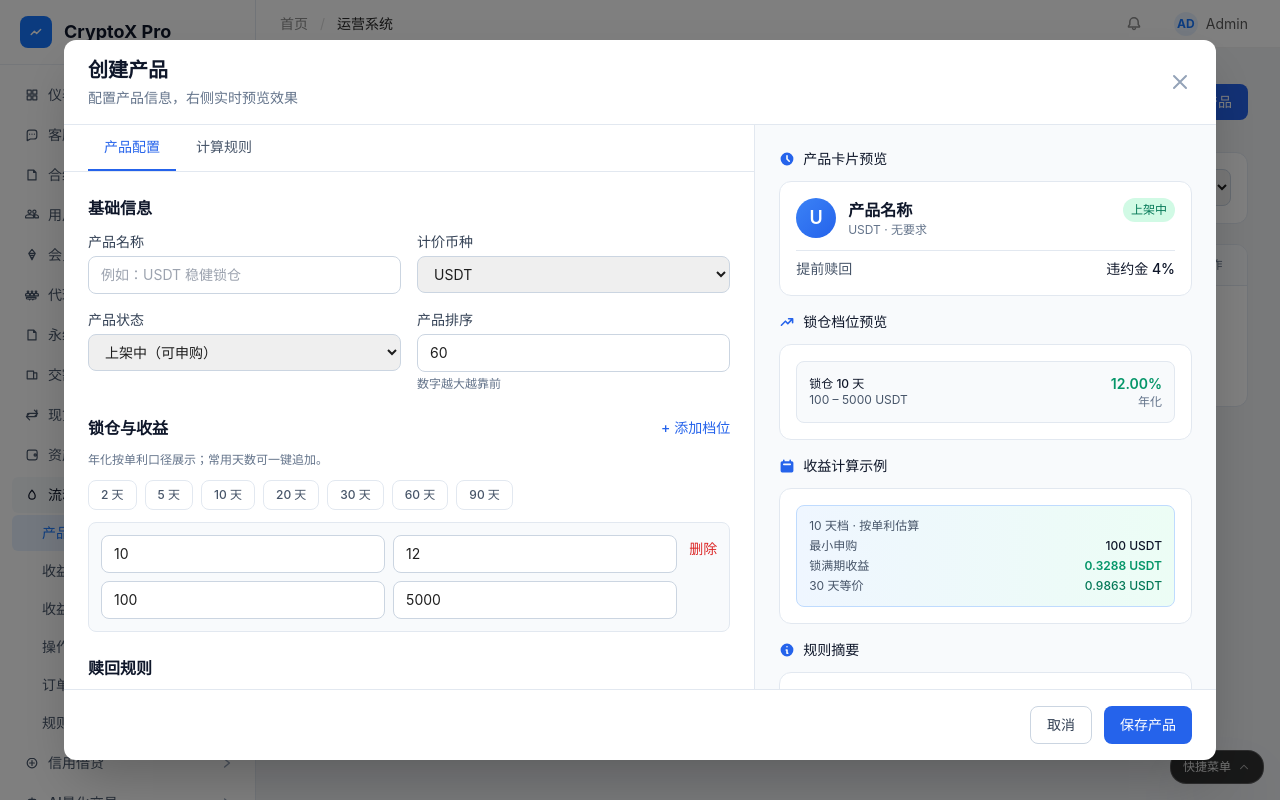
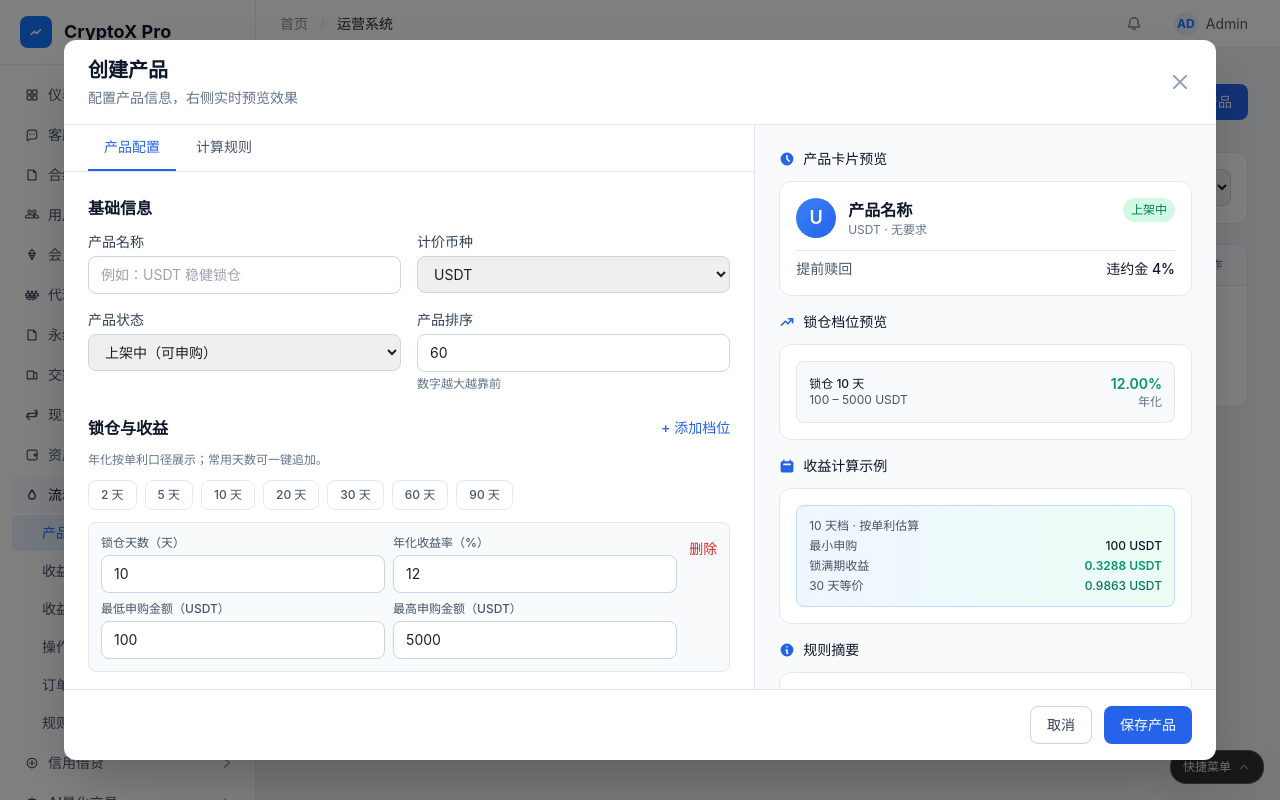
Before and after one commit to gloopai/fex-admin, a Vue app: page /admin/liquidity/locked/products in a window 1280 px wide. Both pictures are taken after typing "Sample" into the empty fields and a click on the button "+ 创建产品". Built offline with nearby package versions, Linux system fonts and the light colour scheme.

Commit message:
fix: label liquidity period inputs

```diff
--- a/src/pages/admin/liquidity/LiquidityLockedProductsPage.vue
+++ b/src/pages/admin/liquidity/LiquidityLockedProductsPage.vue
@@ -490,39 +490,51 @@ const applyPresetDays = (days) => {
 										>
 											<div class="flex-1 space-y-2">
 												<div class="grid grid-cols-2 gap-2">
+													<label class="block">
+														<span class="mb-1 block text-xs font-medium text-slate-600">锁仓天数（天）</span>
 														<input
 															v-model.number="period.days"
 															type="number"
 															min="1"
-														placeholder="天数"
+															placeholder="请输入天数"
 															class="w-full rounded-lg border border-slate-300 px-3 py-2 text-sm transition focus:border-blue-500 focus:outline-none focus:ring-2 focus:ring-blue-500/20"
 														/>
+													</label>
+													<label class="block">
+														<span class="mb-1 block text-xs font-medium text-slate-600">年化收益率（%）</span>
 														<input
 															v-model.number="period.annualRate"
 															type="number"
 															min="0"
 															step="0.01"
-														placeholder="年化 %"
+															placeholder="请输入年化收益率"
 															class="w-full rounded-lg border border-slate-300 px-3 py-2 text-sm transition focus:border-blue-500 focus:outline-none focus:ring-2 focus:ring-blue-500/20"
 														/>
+													</label>
 												</div>
 												<div class="grid grid-cols-2 gap-2">
+													<label class="block">
+														<span class="mb-1 block text-xs font-medium text-slate-600">最低申购金额（{{ productForm.currency }}）</span>
 														<input
 															v-model.number="period.minAmount"
 															type="number"
 															min="0"
 															step="0.01"
-														placeholder="单笔最小"
+															placeholder="请输入最低申购金额"
 															class="w-full rounded-lg border border-slate-300 px-3 py-2 text-sm transition focus:border-blue-500 focus:outline-none focus:ring-2 focus:ring-blue-500/20"
 														/>
+													</label>
+													<label class="block">
+														<span class="mb-1 block text-xs font-medium text-slate-600">最高申购金额（{{ productForm.currency }}）</span>
 														<input
 															v-model.number="period.maxAmount"
 															type="number"
 															min="0"
 															step="0.01"
-														placeholder="单笔最大"
+															placeholder="请输入最高申购金额"
 															class="w-full rounded-lg border border-slate-300 px-3 py-2 text-sm transition focus:border-blue-500 focus:outline-none focus:ring-2 focus:ring-blue-500/20"
 														/>
+													</label>
 												</div>
 											</div>
 											<button
```
Also changed, not shown: 2 other files (tests, documents, lock files or other folders). Lines whose indentation alone changed are shown as unchanged.
